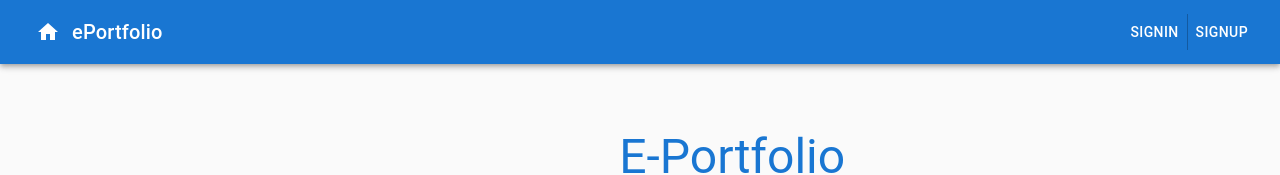
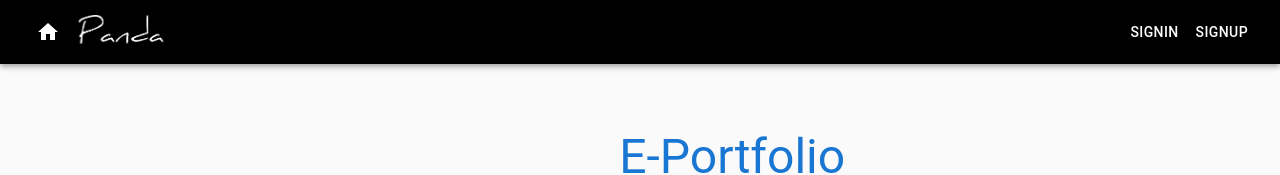
Before and after one commit to Scarletlake/ePortfolio_team2, a React (Create React App) app in the folder client/: page / in a window 1280 px wide. Shown: the top 175 px of the page. Built offline with nearby package versions, Linux system fonts and the light colour scheme.

Commit message:
change navbar color and logo

```diff
--- a/client/src/components/App/Navbar.js
+++ b/client/src/components/App/Navbar.js
@@ -13,6 +13,7 @@ import MenuItem from '@material-ui/core/MenuItem';
 import Menu from '@material-ui/core/Menu';
 import IconButton from '@material-ui/core/IconButton';
 import HomeIcon from '@material-ui/icons/Home';
+import '../../views/styles.css'
 
 const useStyles=makeStyles((theme) => ({
   logoButton: {
@@ -29,15 +30,13 @@ const useStyles=makeStyles((theme) => ({
 const GuestNavBar =()=>{
   return (
       <div>
-        <AppBar position="static">
+        <AppBar position="static" style={{ background: 'black' }}>
           <Toolbar>
               <IconButton href="/" color="inherit">
                 <HomeIcon/>
               </IconButton>
 
-                <Typography variant="h6" >
-                  ePortfolio
-                </Typography>
+                <img src="/LogoWhite.png" width="100px"></img>
 
 
             <Grid container direction="row" justify = "flex-end" alignItems="center">
@@ -68,14 +67,13 @@ const AuthNavBar =()=> {
   }
   return(
       <div>
-        <AppBar position="static">
+        <AppBar position="static" style={{ background: 'black' }}>
           <Toolbar>
               <IconButton href="/user/home" color="inherit">
                 <HomeIcon/>
               </IconButton>
-              <Typography variant="h6" className={classes.title}>
-                ePortfolio
-              </Typography>
+
+              <img src="/LogoWhite.png" width="100px"></img>
 
             <Grid container direction="row" justify = "flex-end" alignItems="center">
                 <div>
```
Also changed, not shown: client/public/LogoWhite.png (added).
